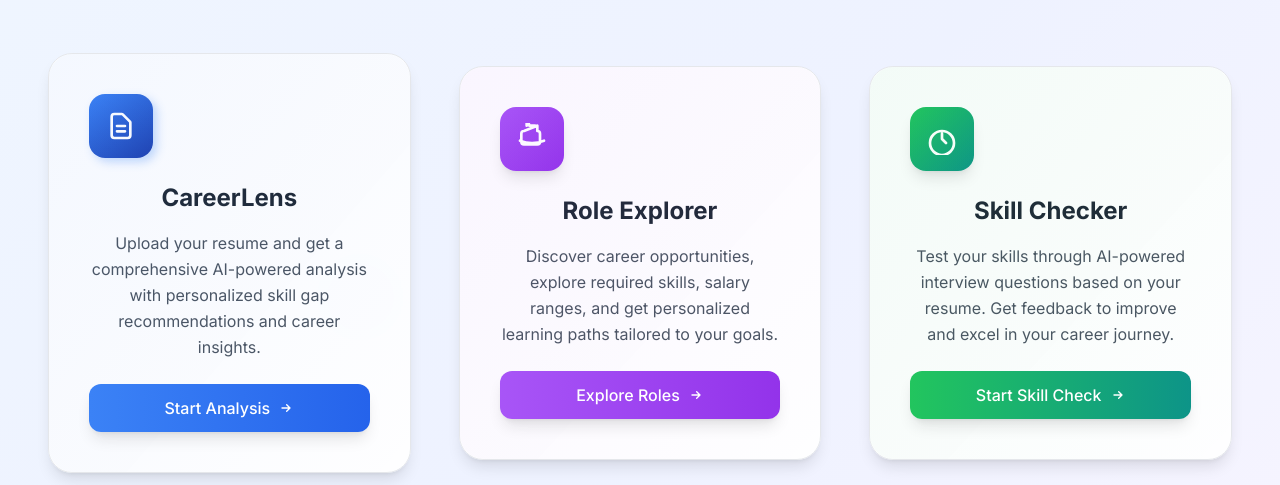
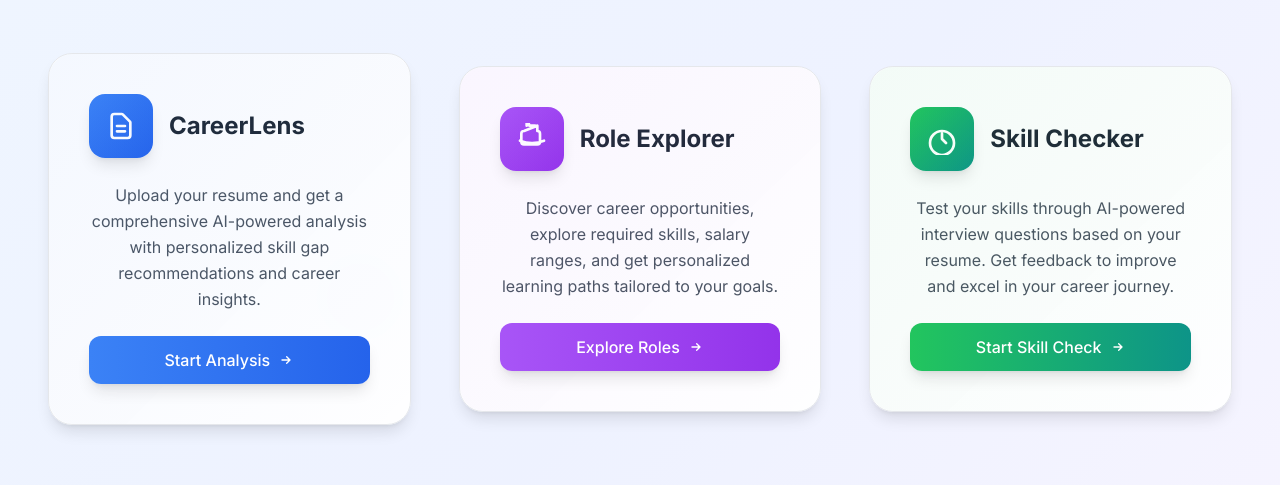
Before and after one commit to iamparthpandit/skill-gap-analyzer, a plain HTML site: page public/index.html in a window 1280 px wide. Shown: the part 315-800 px from the top of the page. Drawn offline with nearby package versions, Linux system fonts and the light colour scheme.

Commit message:
Update index.html

```diff
--- a/public/index.html
+++ b/public/index.html
@@ -117,14 +117,19 @@
 <div class="card-hover group relative bg-white/90 backdrop-blur-sm border border-gray-200 rounded-3xl p-10 w-full max-w-md cursor-pointer shadow-lg hover:shadow-2xl transition-all duration-300"
      onclick="location.href='resume.html'">
   <div class="absolute inset-0 bg-gradient-to-br from-blue-500/5 to-transparent rounded-3xl"></div>
-        <div class="feature-icon w-16 h-16 rounded-2xl flex items-center justify-center mb-6 group-hover:scale-110 transition-transform">
+
+  <!-- ICON + TITLE side by side -->
+  <div class="flex items-center space-x-4 mb-6">
+    <div class="w-16 h-16 bg-gradient-to-br from-blue-500 to-blue-600 rounded-2xl flex items-center justify-center group-hover:scale-110 transition-transform shadow-lg">
       <svg class="w-8 h-8 text-white" fill="none" stroke="currentColor" viewBox="0 0 24 24">
         <path stroke-linecap="round" stroke-linejoin="round" stroke-width="2" d="M9 12h6m-6 4h6m2 5H7a2 2 0 01-2-2V5a2 2 0 012-2h5.586a1 1 0 01.707.293l5.414 5.414a1 1 0 01.293.707V19a2 2 0 01-2 2z"></path>
       </svg>
     </div>
-        <h3 class="text-2xl font-bold mb-4 group-hover:text-blue-600 transition-colors">
+    <h3 class="text-2xl font-bold group-hover:text-blue-600 transition-colors">
       CareerLens
     </h3>
+  </div>
+
   <p class="text-gray-600 mb-6 leading-relaxed">
     Upload your resume and get a comprehensive AI-powered analysis with personalized skill gap recommendations and career insights.
   </p>
@@ -140,14 +145,19 @@
 <div class="card-hover group relative bg-white/90 backdrop-blur-sm border border-gray-200 rounded-3xl p-10 w-full max-w-md cursor-pointer shadow-lg hover:shadow-2xl transition-all duration-300"
      onclick="location.href='role.html'">
   <div class="absolute inset-0 bg-gradient-to-br from-purple-500/5 to-transparent rounded-3xl"></div>
-        <div class="w-16 h-16 bg-gradient-to-br from-purple-500 to-purple-600 rounded-2xl flex items-center justify-center mb-6 group-hover:scale-110 transition-transform shadow-lg">
+
+  <!-- ICON + TITLE side by side -->
+  <div class="flex items-center space-x-4 mb-6">
+    <div class="w-16 h-16 bg-gradient-to-br from-purple-500 to-purple-600 rounded-2xl flex items-center justify-center group-hover:scale-110 transition-transform shadow-lg">
       <svg class="w-8 h-8 text-white" fill="none" stroke="currentColor" viewBox="0 0 24 24">
         <path stroke-linecap="round" stroke-linejoin="round" stroke-width="2" d="M21 13.255A23.931 23.931 0 0112 15c-3.183 0-6.22-.62-9-1.745M16 6V4a2 2 0 00-2-2h-4a2 2 0 00-2-2v2m8 0V6a2 2 0 012 2v6a2 2 0 01-2 2H6a2 2 0 01-2-2V8a2 2 0 012-2V6z"></path>
       </svg>
     </div>
-        <h3 class="text-2xl font-bold mb-4 group-hover:text-purple-600 transition-colors">
+    <h3 class="text-2xl font-bold group-hover:text-purple-600 transition-colors">
       Role Explorer
     </h3>
+  </div>
+
   <p class="text-gray-600 mb-6 leading-relaxed">
     Discover career opportunities, explore required skills, salary ranges, and get personalized learning paths tailored to your goals.
   </p>
@@ -163,14 +173,19 @@
 <div class="card-hover group relative bg-white/90 backdrop-blur-sm border border-gray-200 rounded-3xl p-10 w-full max-w-md cursor-pointer shadow-lg hover:shadow-2xl transition-all duration-300"
      onclick="location.href='interviewer.html'">
   <div class="absolute inset-0 bg-gradient-to-br from-green-500/5 to-transparent rounded-3xl"></div>
-        <div class="w-16 h-16 bg-gradient-to-br from-green-500 to-teal-600 rounded-2xl flex items-center justify-center mb-6 group-hover:scale-110 transition-transform shadow-lg">
+
+  <!-- ICON + TITLE side by side -->
+  <div class="flex items-center space-x-4 mb-6">
+    <div class="w-16 h-16 bg-gradient-to-br from-green-500 to-teal-600 rounded-2xl flex items-center justify-center group-hover:scale-110 transition-transform shadow-lg">
       <svg class="w-8 h-8 text-white" fill="none" stroke="currentColor" viewBox="0 0 24 24">
         <path stroke-linecap="round" stroke-linejoin="round" stroke-width="2" d="M12 8v4l3 3m6 0a9 9 0 11-18 0 9 9 0 0118 0z"></path>
       </svg>
     </div>
-        <h3 class="text-2xl font-bold mb-4 group-hover:text-green-600 transition-colors">
+    <h3 class="text-2xl font-bold group-hover:text-green-600 transition-colors">
       Skill Checker
     </h3>
+  </div>
+
   <p class="text-gray-600 mb-6 leading-relaxed">
     Test your skills through AI-powered interview questions based on your resume. Get feedback to improve and excel in your career journey.
   </p>
```
Lines whose indentation alone changed are shown as unchanged.
